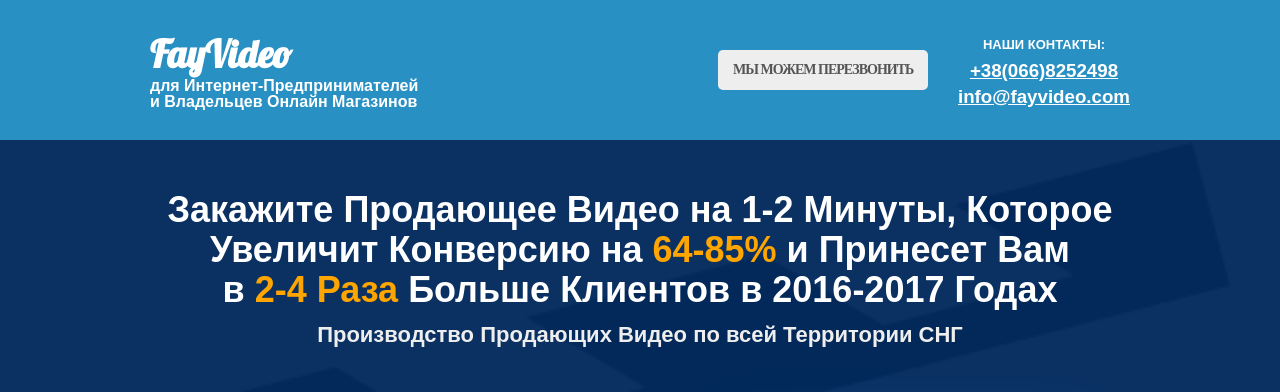
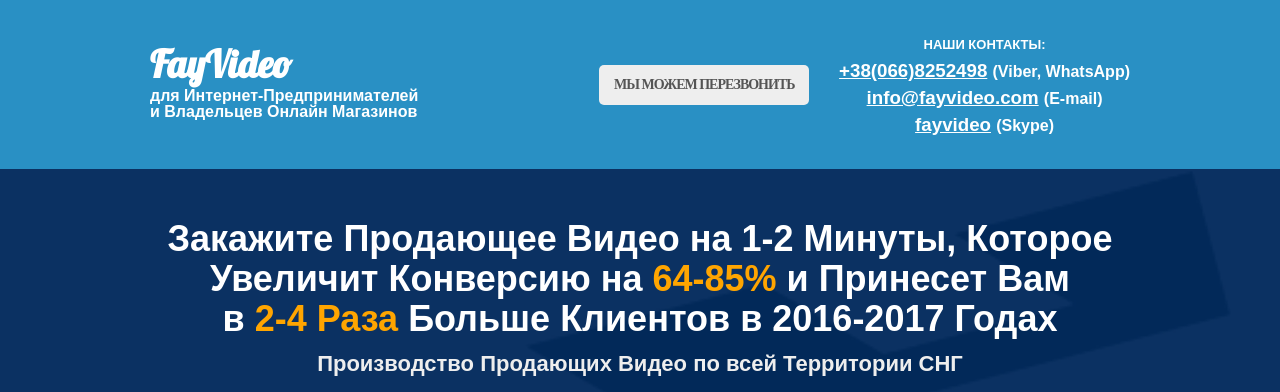
Before and after one commit to YuraFedorchuk/landing, a PHP site: page / in a window 1280 px wide. Shown: the top 392 px of the page. Run offline with PHP 8.4, Linux system fonts and the light colour scheme; some web fonts are replaced.

Commit message:
header new contacts added

```diff
--- a/css/style.css
+++ b/css/style.css
@@ -130,7 +130,7 @@ input {
   color: #555;
   position: absolute;
   left: -240px;
-  top: 20px;
+  top: 35px;
   padding: 12px 15px;
   font-family: 'Myriad Pro Light';
   letter-spacing: -1px;
@@ -158,6 +158,10 @@ input {
   transition: .5s;
   color: #222;
   background: #ddd;
+}
+
+.header .left {
+  margin-top: 10px;
 }
 
 .header .left h2 {
--- a/index.html
+++ b/index.html
@@ -160,8 +160,12 @@
               <h3 style="position:relative;text-align:center">
                 <button class="popup-button">МЫ МОЖЕМ ПЕРЕЗВОНИТЬ</button>
                 <span style="font-size:13px;">НАШИ КОНТАКТЫ:</span><br />
-                <u>+38(066)8252498</u><br />
-                <u>info@fayvideo.com</u>
+                <!-- +38(066)8252498&nbsp;<img width=20 height=20 src="img/viber.png">&nbsp;<img width=20 height=20 src="img/whatsapp.png"><br />
+                info@fayvideo.com<br />
+                fayvideo&nbsp;<img width=20 height=20 src="img/skype.png"> -->
+                <u>+38(066)8252498</u> <span style="font-size:16px">(Viber, WhatsApp)</span><br />
+                <u>info@fayvideo.com</u> <span style="font-size:16px">(E-mail)</span><br />
+                <u>fayvideo</u> <span style="font-size:16px">(Skype)</span><br />
               </h3>
             </div>
             <div class="clearfix"></div>
```
Also changed, not shown: img/skype.png (added), img/viber.png (added), img/whatsapp.png (added).
